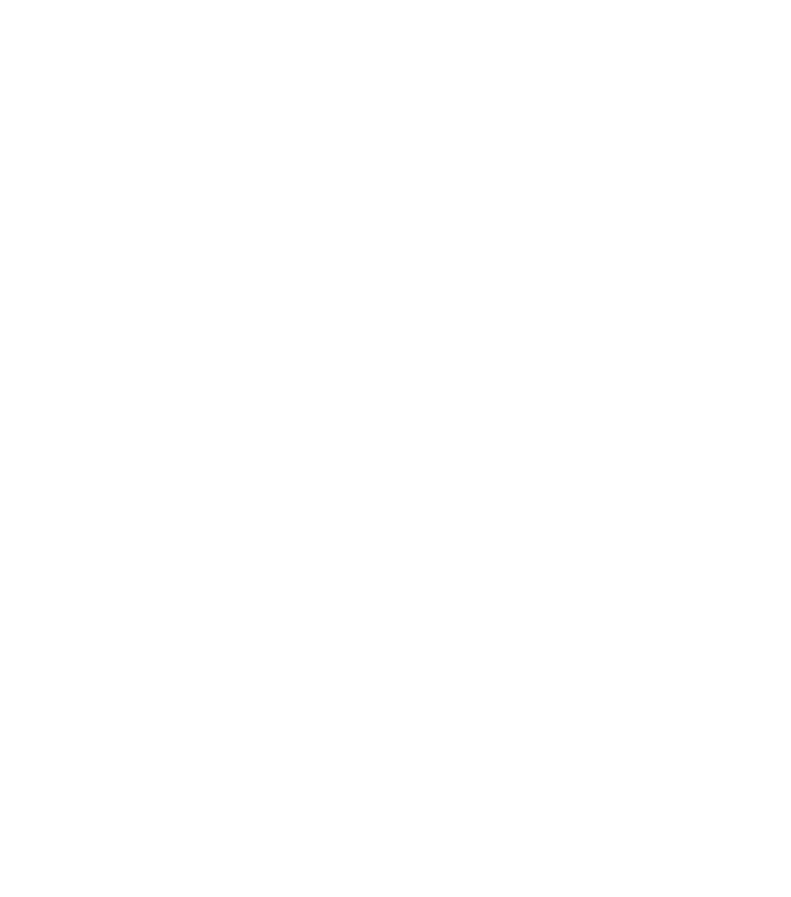
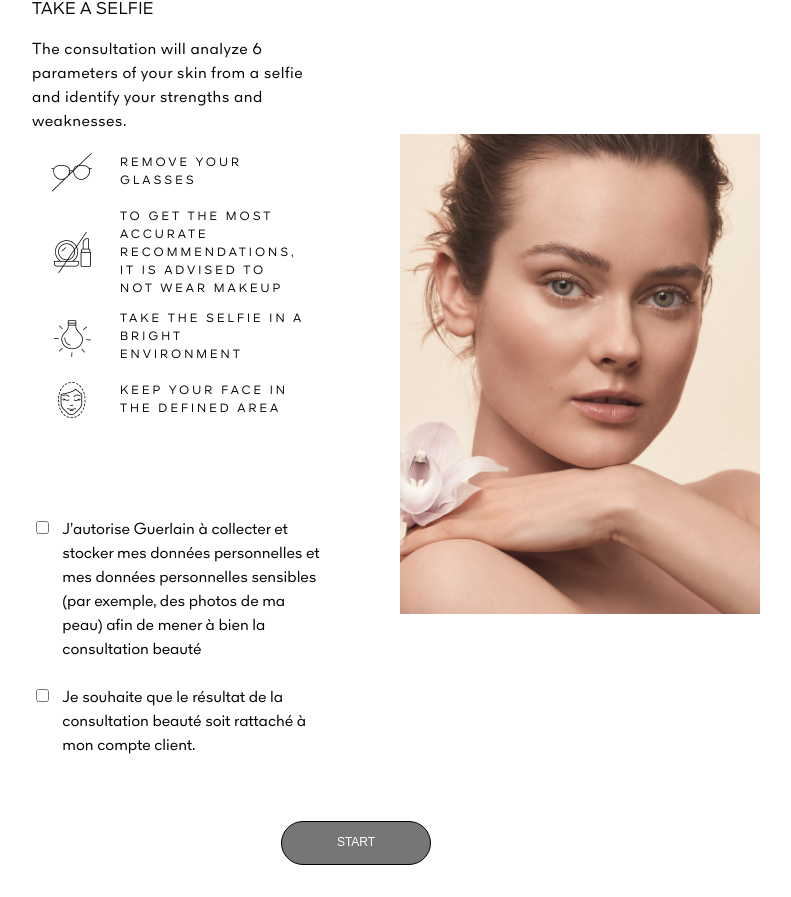
Before and after one commit to KeerhemFR/front-template, a React (Vite) app: page /diagResult in a window 1280 px wide. Shown: the part 319-1216 px from the top of the page, without its empty margins (284-1075 px from the left). Before the commit the page ends 800 px from the top, so only its background shows below. Built offline with nearby package versions, Linux system fonts and the light colour scheme.

Commit message:
DiagResult now display the selfies instructions and call the selfie module

```diff
--- a/src/components/diag/DiagResult.tsx
+++ b/src/components/diag/DiagResult.tsx
@@ -1,4 +1,16 @@
 import React, { useEffect, useState, useCallback } from 'react';
+
+import { Breadcrumb } from '~components/diag/Breadcrumb';
+import { ButtonPanel } from '~components/diag/ButtonPanel';
+import { Instructions } from '~components/diag/instructions/Instructions';
+import { Loader } from '~components/loader/Loader';
+
+import instructionPicture from '~assets/images/selfieInstructions.jpeg';
+
+import { SDiagResult } from '~components/diag/SDiagResult';
+
+import navGuide from '~content/breadcrumb.json';
+import steps from '~content/steps.json';
 
 const data: {
   subject: string;
@@ -55,7 +67,6 @@
 /**
  * Pass the necessary data to all the components and display the necessary components depending the steps
  *
- * @prop {func} start set if the start screen is displayed or not
  * @return {React.ReactElement} display different components depending the step we're on
  */
 export const DiagResult = React.memo(() => {
@@ -64,6 +75,7 @@
   const [skinDiagResults, setSkinDiagResults] = useState<object>(data);
   const [moduleLoading, setModuleLoading] = useState<boolean>(false);
   const [listeners, setListeners] = useState<any>([]);
+  const [enableStart, setEnableStart] = useState<boolean>(false);
 
   /**
    * Update the step we're on when setCurrentStep is used
@@ -76,8 +88,8 @@
       if (prevStep > step) {
         setResultsOk(false);
         step === 1 ? setCurrentStep(0) : setCurrentStep(step);
-        setCurrentStep(step);
       }
+      setCurrentStep(step);
     },
     [setCurrentStep]
   );
@@ -192,8 +204,34 @@
   }, [window.YMK, currentStep]);
 
   return (
-    <div>
-      <div id="YMK-module"></div>;
-    </div>
+    <SDiagResult>
+      <Breadcrumb navGuide={navGuide[currentStep].title} />
+      <h2>{steps[currentStep].title}</h2>
+      {currentStep < 2 && (
+        <Instructions
+          currentStep={currentStep}
+          setEnableStart={setEnableStart}
+          resultsOk={resultsOk}
+        >
+          {currentStep === 0 ? (
+            <div className="sidePicture">
+              <img src={instructionPicture} />
+            </div>
+          ) : (
+            <div className="sidePicture">
+              {moduleLoading && <Loader />}
+              <div id="YMK-module"></div>
+            </div>
+          )}
+        </Instructions>
+      )}
+
+      <ButtonPanel
+        currentStep={currentStep}
+        updateStep={updateStep}
+        resultsOk={resultsOk}
+        enableStart={enableStart}
+      />
+    </SDiagResult>
   );
 });
--- /dev/null
+++ b/src/components/diag/SDiagResult.tsx
@@ -0,0 +1,27 @@
+import styled from 'styled-components';
+
+export const SDiagResult = styled.div`
+  width: 100%;
+  display: flex;
+  flex-direction: column;
+  justify-content: center;
+  align-items: center;
+
+  h2 {
+    font-size: 32px;
+    line-height: 120%;
+    letter-spacing: 2px;
+    margin: 26px 0;
+  }
+
+  .sidePicture {
+    width: 360px;
+    height: 480px;
+  }
+
+  .sidePicture img {
+    width: 100%;
+    height: 100%;
+    object-fit: cover;
+  }
+`;
```
